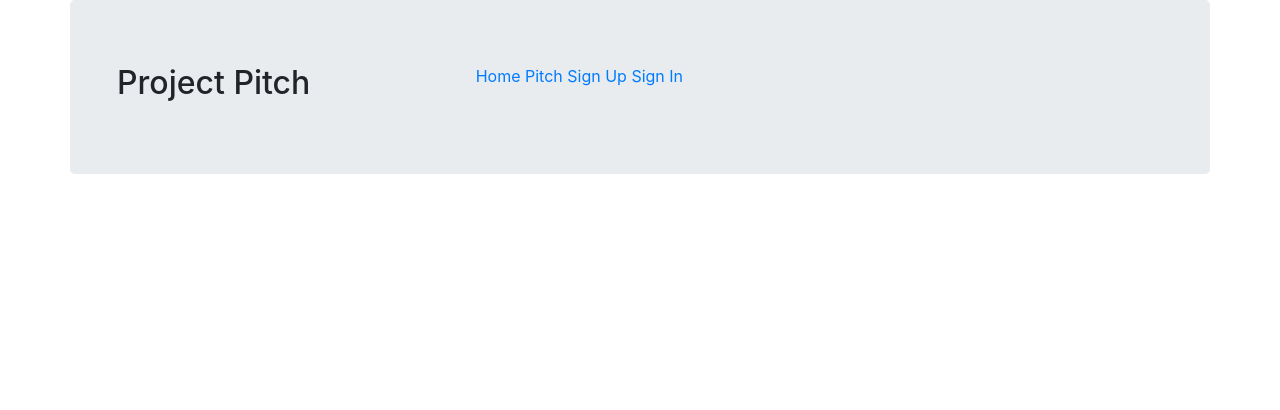
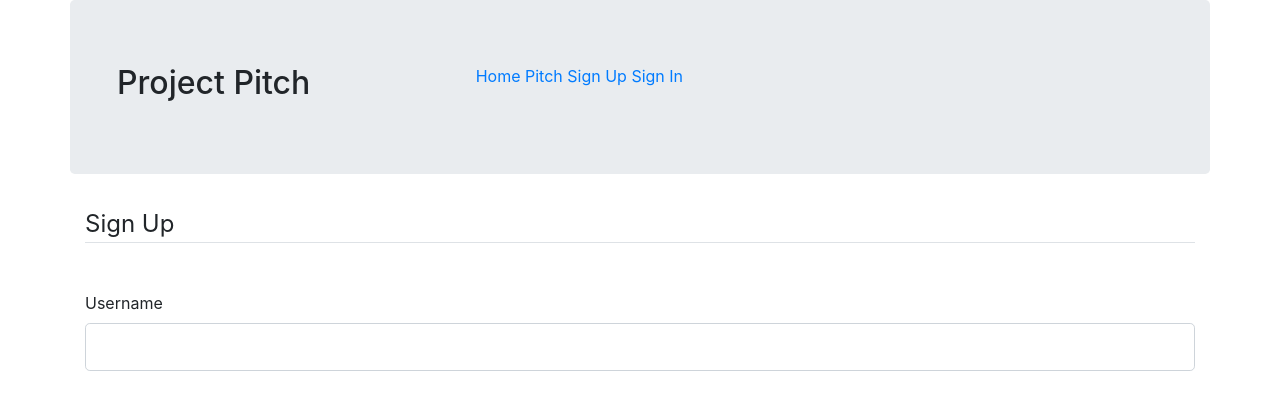
Before and after one commit to Murathe/project_pitch, a Python web app: template templates/sign_up.html in a window 1280 px wide. Shown: the top 410 px of the page. Run offline with Jinja, Linux system fonts and the light colour scheme; the template is opened without the code that fills it: most values are stand-ins (such as "Sample title", 1, 10 or a date in 2020); form fields are guessed from the names that the template uses; some libraries are stand-ins or nearby versions.

Commit message:
Username label insert

```diff
--- a/templates/sign_up.html
+++ b/templates/sign_up.html
@@ -3,7 +3,14 @@
 {% block content %}
     <div class="content">
         <form method="POST" action="">
-            {{ form.hidden_tag }}
+            {{ form.hidden_tag() }}
+            <fieldset class="form-group">
+                <legend class="border-bottom mb-5">Sign Up</legend>
+                <div class="form-group">
+                    {{ form.username.label(class="form-control-label") }}
+                    {{ form.username(class="form-control form-control-lg") }}
+                </div>
+            </fieldset>
         </form>
     </div>
 {% endblock content %}
```
